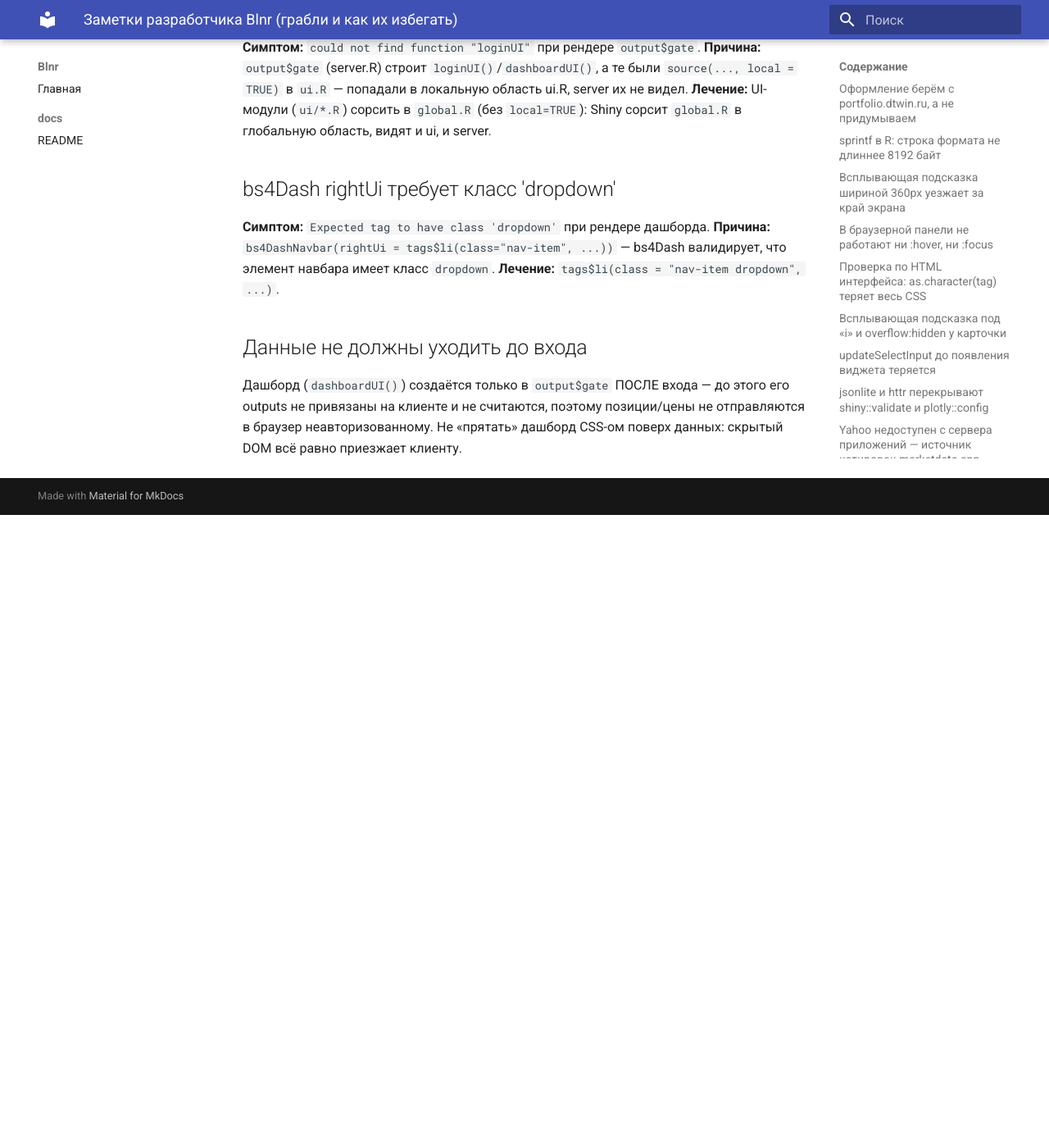
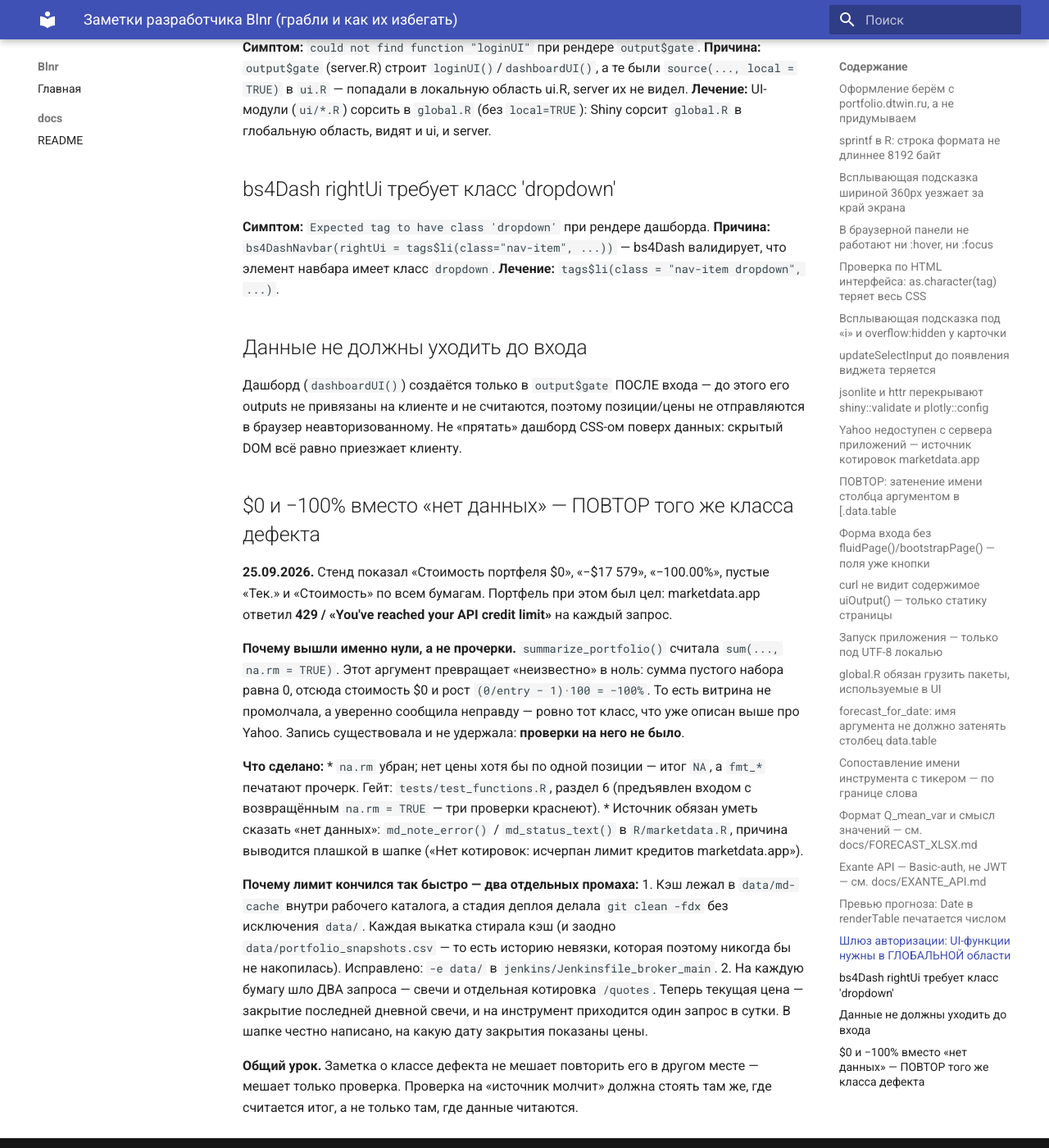
Before and after one commit to sgum/Blnr, an MkDocs documentation site: the page built from docs/dev.md, in a window 1280 px wide and 1400 px high, scrolled down 6446 px. Shown: the whole window at 82% size. Built offline with MkDocs 1.6.1 and Material for MkDocs 9.7.7, drawn with Linux system fonts in a browser that asks for light colours; before the commit the page ends 7074 px from its top, so only the background shows below that.

Commit message:
fix(data): нет котировок — прочерк и причина, а не $0 и −100%
25.09 стенд показал «стоимость $0, рост −100%» при целом портфеле:
marketdata.app ответил 429 «You've reached your API credit limit» на каждый
запрос. Нули дал na.rm = TRUE в summarize_portfolio() — он превращает
«неизвестно» в ноль, и сумма пустого набора становится честным на вид нулём.

Это повтор класса дефекта, уже описанного в docs/dev.md про Yahoo. Запись
была и не удержала, потому что проверки не было. Теперь есть:
нет цены хотя бы по одной позиции — итог NA, fmt_* печатают прочерк,
tests/test_functions.R раздел 6 краснеет на возвращённом na.rm.

Источник научили говорить «нет данных»: md_note_error()/md_status_text(),
причина выводится плашкой в шапке, а не теряется в логе.

Отдельно — почему лимит выгорел за сутки:
* кэш котировок лежал в data/md-cache, а стадия деплоя делала git clean -fdx
  без исключения data/. Каждая выкатка стирала кэш и заодно
  data/portfolio_snapshots.csv, то есть историю невязки — она бы никогда не
  накопилась. В Jenkinsfile добавлено -e data/ (правка в репозитории 311).
* на бумагу шло два запроса: свечи и отдельный /quotes. Текущая цена теперь
  берётся закрытием последней дневной свечи — один запрос на инструмент в
  сутки, а в шапке написано, на какую дату закрытия показаны цены.

Co-Authored-By: Claude Opus 5 <noreply@anthropic.com>

```diff
--- a/docs/dev.md
+++ b/docs/dev.md
@@ -265,3 +265,40 @@ Shiny сорсит `global.R` в глобальную область, видят
 этого его outputs не привязаны на клиенте и не считаются, поэтому позиции/цены
 не отправляются в браузер неавторизованному. Не «прятать» дашборд CSS-ом поверх
 данных: скрытый DOM всё равно приезжает клиенту.
+
+## $0 и −100% вместо «нет данных» — ПОВТОР того же класса дефекта
+
+**25.09.2026.** Стенд показал «Стоимость портфеля $0», «−$17 579»,
+«−100.00%», пустые «Тек.» и «Стоимость» по всем бумагам. Портфель при этом
+был цел: marketdata.app ответил **429 / «You've reached your API credit
+limit»** на каждый запрос.
+
+**Почему вышли именно нули, а не прочерки.** `summarize_portfolio()` считала
+`sum(..., na.rm = TRUE)`. Этот аргумент превращает «неизвестно» в ноль:
+сумма пустого набора равна 0, отсюда стоимость $0 и рост
+`(0/entry − 1)·100 = −100%`. То есть витрина не промолчала, а уверенно
+сообщила неправду — ровно тот класс, что уже описан выше про Yahoo. Запись
+существовала и не удержала: **проверки на него не было**.
+
+**Что сделано:**
+* `na.rm` убран; нет цены хотя бы по одной позиции — итог `NA`, а `fmt_*`
+  печатают прочерк. Гейт: `tests/test_functions.R`, раздел 6 (предъявлен
+  входом с возвращённым `na.rm = TRUE` — три проверки краснеют).
+* Источник обязан уметь сказать «нет данных»: `md_note_error()` /
+  `md_status_text()` в `R/marketdata.R`, причина выводится плашкой в шапке
+  («Нет котировок: исчерпан лимит кредитов marketdata.app»).
+
+**Почему лимит кончился так быстро — два отдельных промаха:**
+1. Кэш лежал в `data/md-cache` внутри рабочего каталога, а стадия деплоя
+   делала `git clean -fdx` без исключения `data/`. Каждая выкатка стирала
+   кэш (и заодно `data/portfolio_snapshots.csv` — то есть историю невязки,
+   которая поэтому никогда бы не накопилась). Исправлено: `-e data/` в
+   `jenkins/Jenkinsfile_broker_main`.
+2. На каждую бумагу шло ДВА запроса — свечи и отдельная котировка
+   `/quotes`. Теперь текущая цена — закрытие последней дневной свечи, и на
+   инструмент приходится один запрос в сутки. В шапке честно написано, на
+   какую дату закрытия показаны цены.
+
+**Общий урок.** Заметка о классе дефекта не мешает повторить его в другом
+месте — мешает только проверка. Проверка на «источник молчит» должна стоять
+там же, где считается итог, а не только там, где данные читаются.
```
Also changed, not shown: 4 other files.
